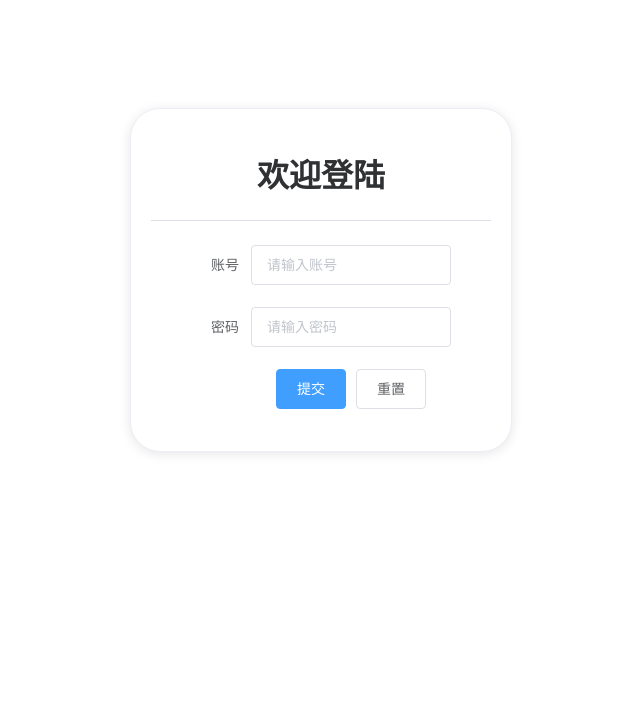
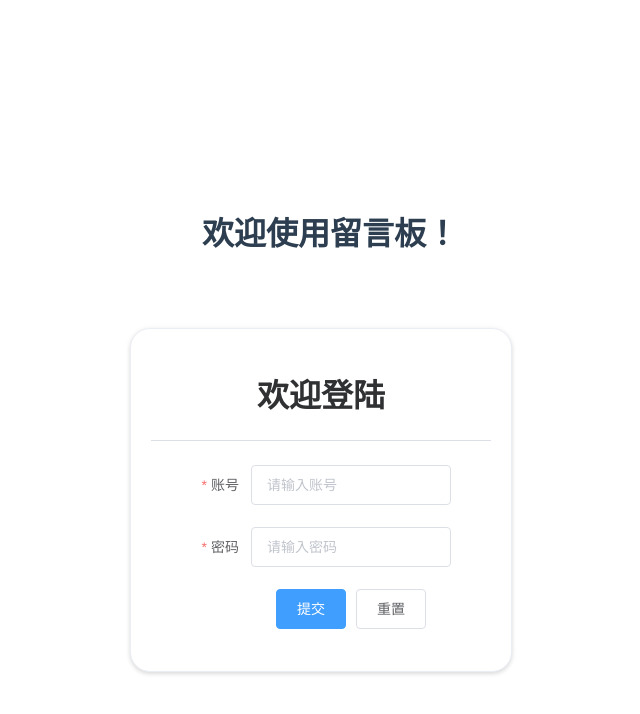
Before and after one commit to Hill1126/vue_msg_board, a Vue app in the folder master/: page /#/login in a window 1280 px wide. Shown: the top 714 px of the page, without its empty margins (352-992 px from the left). Built offline with nearby package versions, Linux system fonts and the light colour scheme.

Commit message:
完成对登陆页面的校验调试，后续可自行添加校验规则

```diff
--- a/master/src/views/login.vue
+++ b/master/src/views/login.vue
@@ -1,20 +1,15 @@
 <template>
-
   <div class="login">
-    <el-row
-      type="flex"
-      justify="center"
-    >
+    <el-row type="flex" justify="center">
       <!-- justify 对齐方式 -->
       <el-col :span="6">
-        <div class="grid-content"></div>
+        <div class="grid-content">
+          <h1 class="title">欢迎使用留言板！</h1>
+        </div>
       </el-col>
     </el-row>
 
-    <el-row
-      type="flex"
-      justify="center"
-    >
+    <el-row type="flex" justify="center">
       <!-- justify 对齐方式 -->
       <el-col :span="6">
         <el-card shadow="always">
@@ -29,10 +24,7 @@
             :rules="rules"
           >
             <!-- 用户名 -->
-            <el-form-item
-              label="账号"
-              prop="account"
-            >
+            <el-form-item label="账号" prop="account">
               <el-input
                 placeholder="请输入账号"
                 type="text"
@@ -42,32 +34,20 @@
             </el-form-item>
 
             <!-- 密码 -->
-            <el-form-item
-              label="密码"
-              prop="password"
-            >
-              <el-input
-                placeholder="请输入密码"
-                v-model="ruleForm.password"
-                show-password
-              ></el-input>
+            <el-form-item label="密码" prop="password">
+              <el-input placeholder="请输入密码" v-model="ruleForm.password" show-password></el-input>
             </el-form-item>
 
             <!-- 按钮 -->
             <el-form-item>
-              <el-button
-                type="primary"
-                @click="submitForm('ruleForm')"
-              >提交</el-button>
+              <el-button type="primary" @click="submitForm('ruleForm')">提交</el-button>
               <el-button @click="resetForm('ruleForm')">重置</el-button>
             </el-form-item>
           </el-form>
-
         </el-card>
       </el-col>
     </el-row>
   </div>
-
 </template>
 
 <script>
@@ -76,7 +56,6 @@ import Vue from "vue";
 export default {
   data() {
     var notContainBlank = (rule, value, callback) => {
-      console.log(11111111111111);
       if (!value) {
         return callback(new Error("账号不能为空"));
       } else if (value.indexOf(" ") !== -1) {
@@ -100,8 +79,14 @@ export default {
       },
 
       rules: {
-        account: [{ validator: notContainBlank, trigger: "blur" }],
-        password: [{ validator: validatePass, trigger: "blur" }]
+        account: [
+          { validator: notContainBlank, trigger: "blur" },
+          { required: true, message: "账号不能为空", trigger: "blur" }
+        ],
+        password: [
+          { validator: validatePass, trigger: "blur" },
+          { required: true, message: "密码不能为空", trigger: "blur" }
+        ]
       }
     };
   },
@@ -125,7 +110,7 @@ export default {
 };
 </script>
 
-<style>
+<style scoped lang="less">
 .el-radio-group {
   display: flex;
   margin: 20px;
@@ -133,15 +118,16 @@ export default {
   justify-content: center;
 }
 .el-card {
-  border-radius: 30px;
+  border-radius: 20px;
   width: 380px;
-  /* box-shadow: 0 2px 12px 0 rgb(243, 102, 102); */
-  /* box-shadow: 0 2px 4px rgba(0, 0, 0, .12), 0 0 6px rgba(0, 0, 0, .04); */
+  box-shadow: 0 2px 12px 0 rgb(243, 102, 102);
+  box-shadow: 0 2px 4px rgba(0, 0, 0, .12), 0 0 6px rgba(0, 0, 0, .04);
 }
 .grid-content {
   /* background: rgb(14, 214, 131); */
   border-radius: 4px;
-  min-height: 80px;
+  min-height: 100px;
+  width: 400px;
 }
 .el-row {
   margin-bottom: 20px;
@@ -152,4 +138,9 @@ export default {
 .el-form-item {
   width: 300px;
 }
+.title {
+  font-family: "Helvetica Neue", Helvetica, "PingFang SC", "Hiragino Sans GB",
+    "Microsoft YaHei", "微软雅黑", Arial, sans-serif;
+  margin-top: 50%;
+}
 </style>
```
